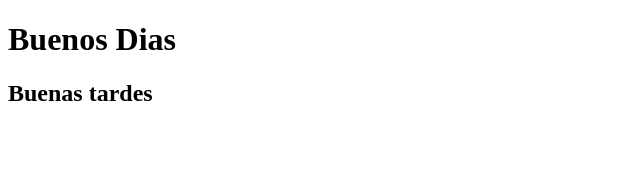
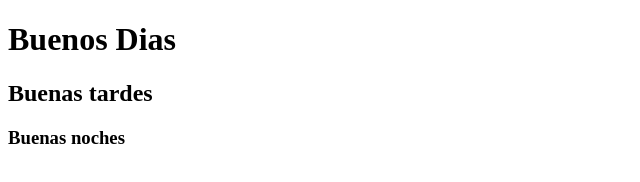
Before and after one commit to Paladyno92/TestGitHub, a plain HTML site: page index.html in a window 1280 px wide. Shown: the whole page, without its empty margins (0-640 px from the left). Drawn offline with Linux system fonts and the light colour scheme.

Commit message:
Texto nuevo

```diff
--- a/index.html
+++ b/index.html
@@ -9,5 +9,6 @@
 <body>
     <h1>Buenos Dias</h1>
     <h2>Buenas tardes</h2>
+    <h3>Buenas noches</h3>
 </body>
 </html>
```
